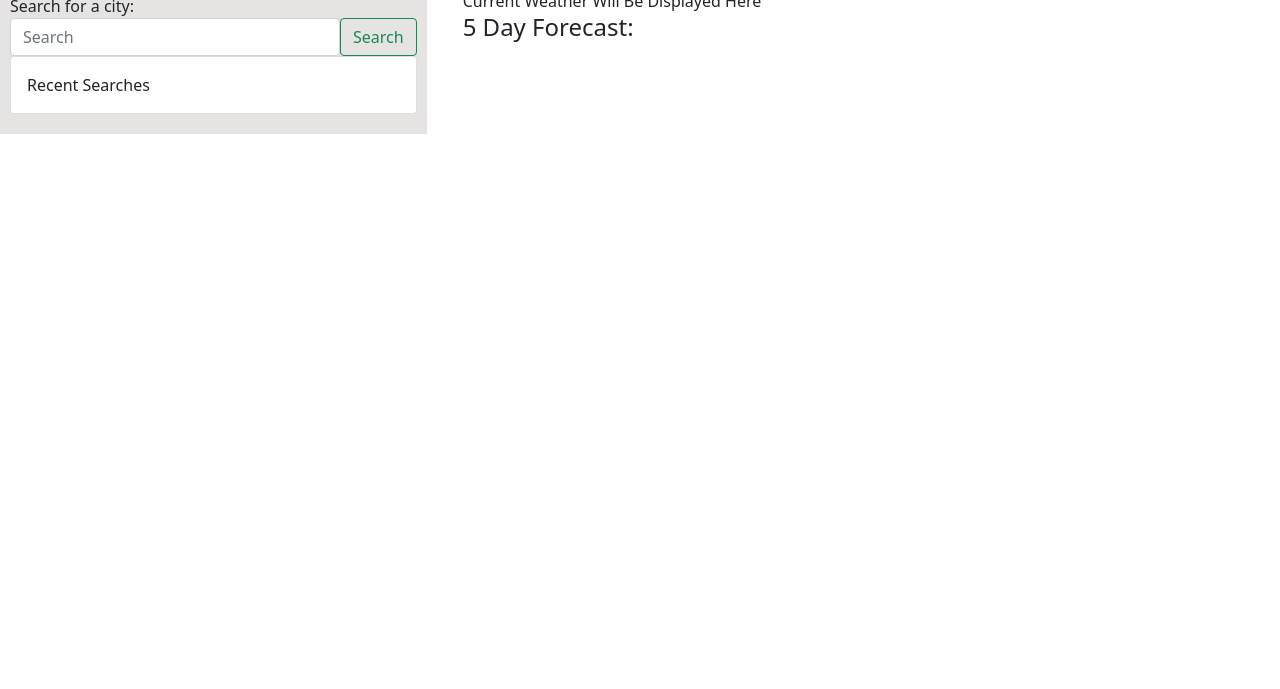
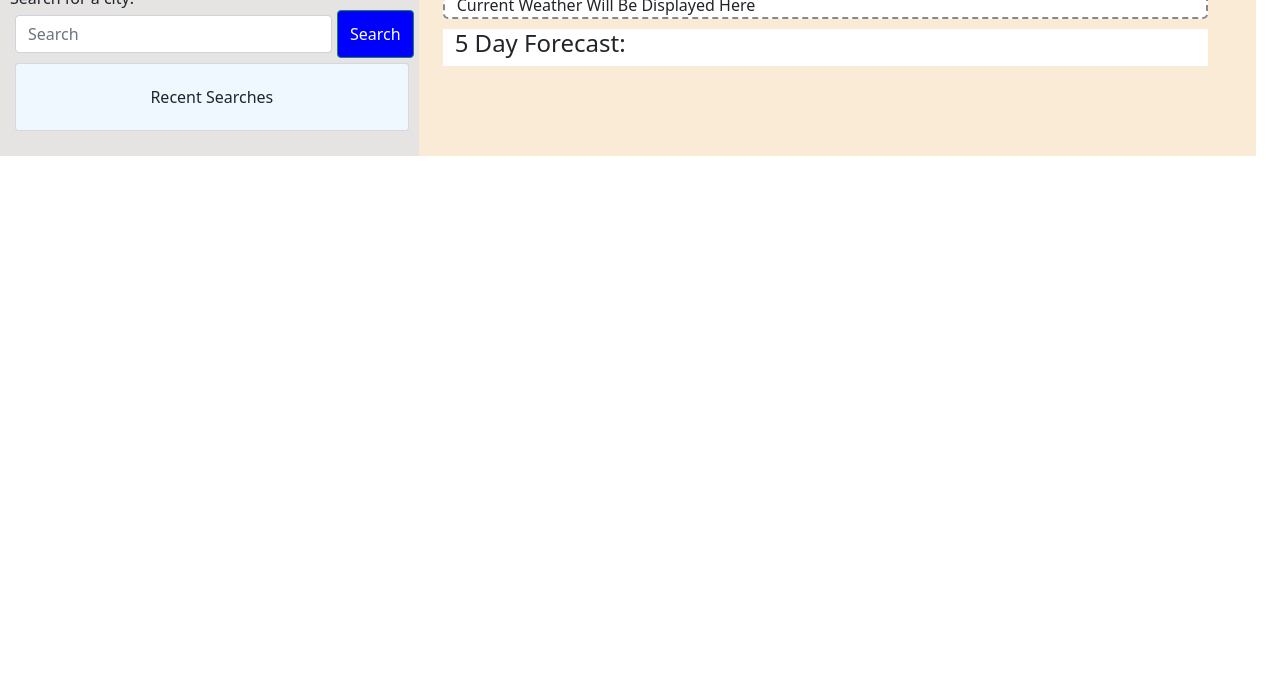
Before and after one commit to cparros/weather-app, a plain HTML site: page index.html in a window 1280 px wide. Shown: the part 111-800 px from the top of the page. Drawn offline with nearby package versions, Linux system fonts and the light colour scheme.

Commit message:
changed image display size

```diff
--- a/style.css
+++ b/style.css
@@ -1,13 +1,76 @@
 h1 {
   text-align: center;
   font-size: 72px;
-  background-color:darkgray;
+  background-color:rgb(230, 227, 227);
   border-bottom: rgb(89, 86, 86);
   border-style: solid;
+  margin-bottom: 0px;
+}
 
+img {
+  height:60px ;
+  width:70px ;
 }
 
 .side {
   background-color: rgb(230, 227, 227);
-  padding: 5px 10px 20px 10px;
+  padding: 5px 5px 20px 10px;
 }
+
+.row {
+width: 100%;
+}
+
+.data-container {
+  margin-right: 0%;
+}
+
+.today {
+  border-style: dashed;
+  border-color: rgb(136, 136, 138);
+  border-width: 2px;
+  border-radius: 5px;
+  background-color: white;
+  margin-bottom: 10px;
+}
+
+.btn {
+  color: white;
+  background-color: blue;
+}
+.btn:hover {
+  background-color: rgb(101, 121, 236);
+}
+
+.card {
+  padding: 5px;
+  margin: 5px;
+}
+
+.cardOne {
+  background-color: aliceblue;
+  text-align: center;
+}
+
+.search-text {
+  margin: 5px;
+}
+
+.future {
+  background-color: antiquewhite;
+  padding-top: 10px;
+}
+
+.future-list{
+  background-color: white;
+  text-align: justify
+}
+
+.futureText {
+  border:  rgb(136, 136, 138) solid;
+  border-radius: 5px;
+  margin: 1%;
+  padding: 1%;
+  width: 20%;
+  display: inline-block;
+}
```
